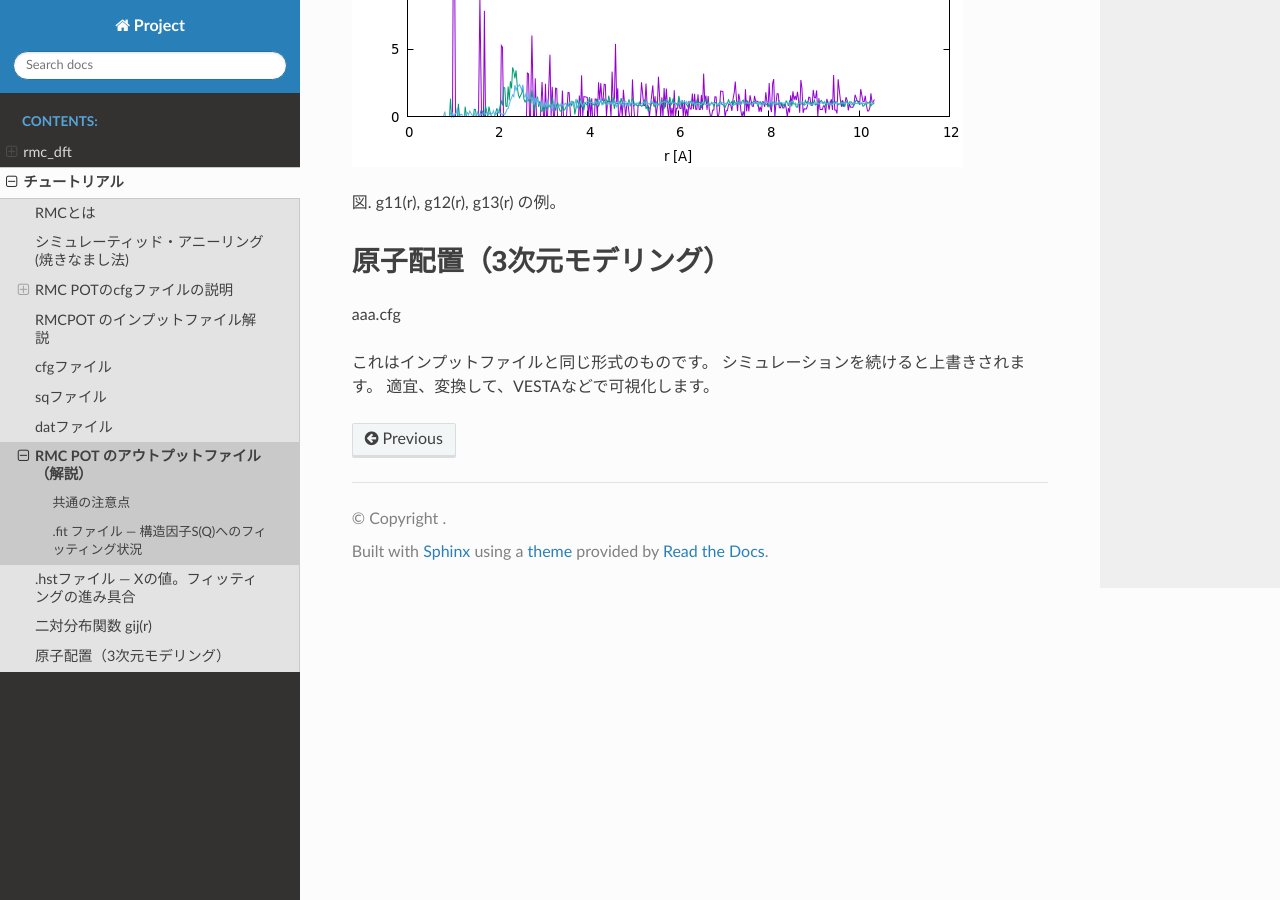
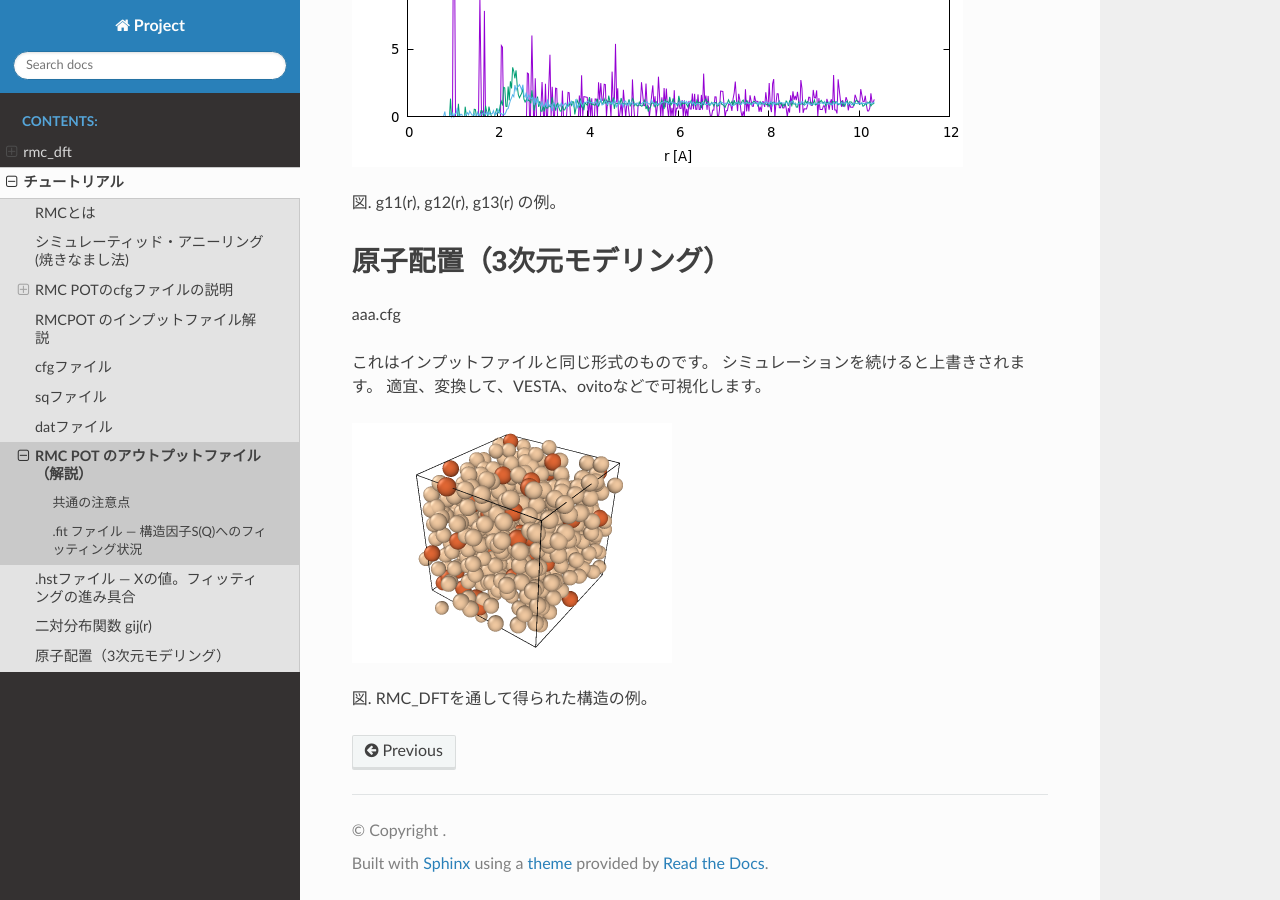
Before and after one commit to ohara-lab-su/rmc_dft, a Sphinx documentation site: the page built from docs/tutorials/rmcpot_output_explained.md, in a window 1280 px wide and 900 px high, scrolled down 4009 px. Built offline with Sphinx 7.4.7 and the Read the Docs theme 3.1.0, drawn with Linux system fonts in a browser that asks for light colours.

Commit message:
image
Updated visualization tools in documentation.

```diff
--- a/docs/tutorials/rmcpot_output_explained.md
+++ b/docs/tutorials/rmcpot_output_explained.md
@@ -147,4 +147,8 @@ aaa.cfg
 
 これはインプットファイルと同じ形式のものです。
 シミュレーションを続けると上書きされます。
-適宜、変換して、VESTAなどで可視化します。
+適宜、変換して、VESTA、ovitoなどで可視化します。
+
+![](aaa.vasp.png)
+
+図. RMC_DFTを通して得られた構造の例。
```
